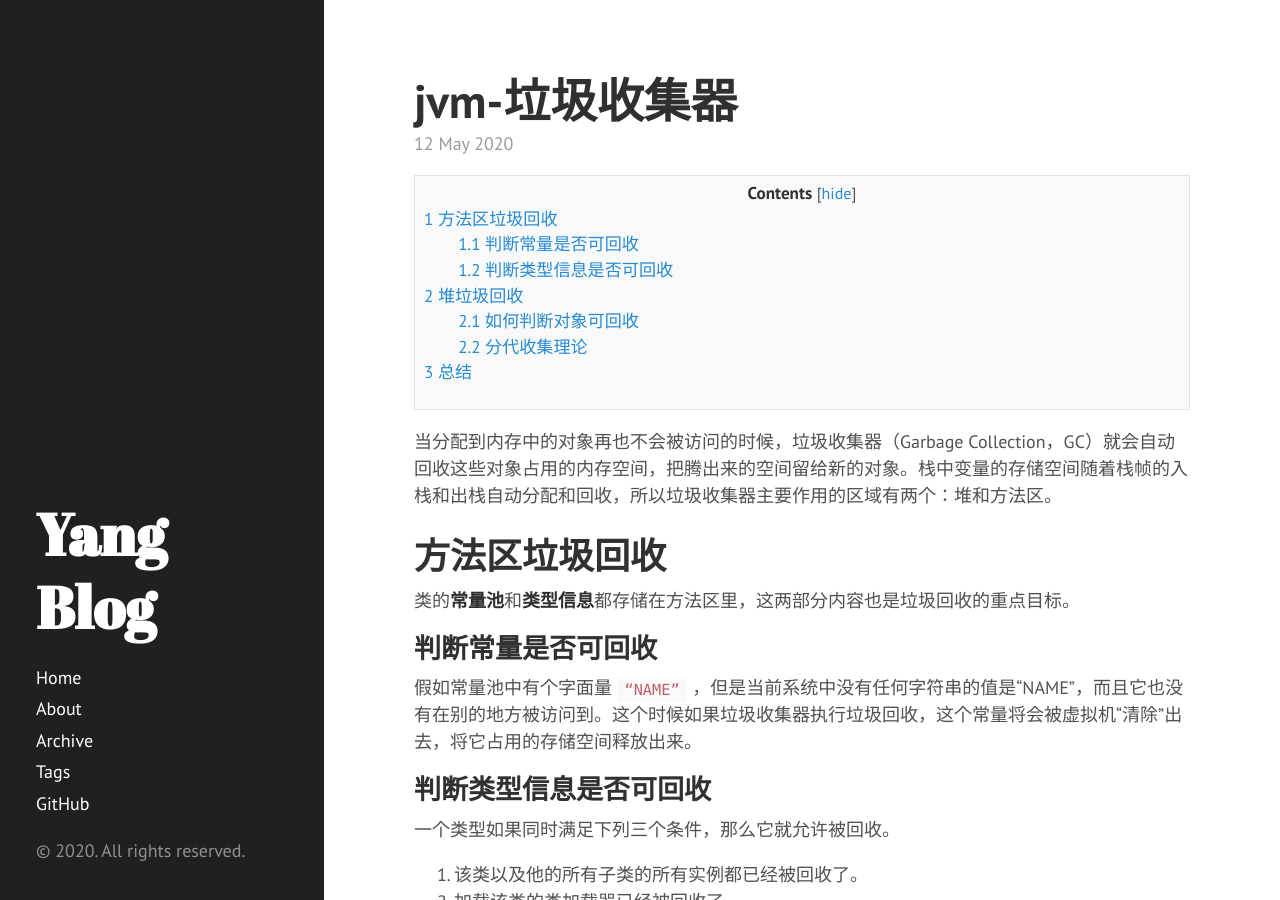
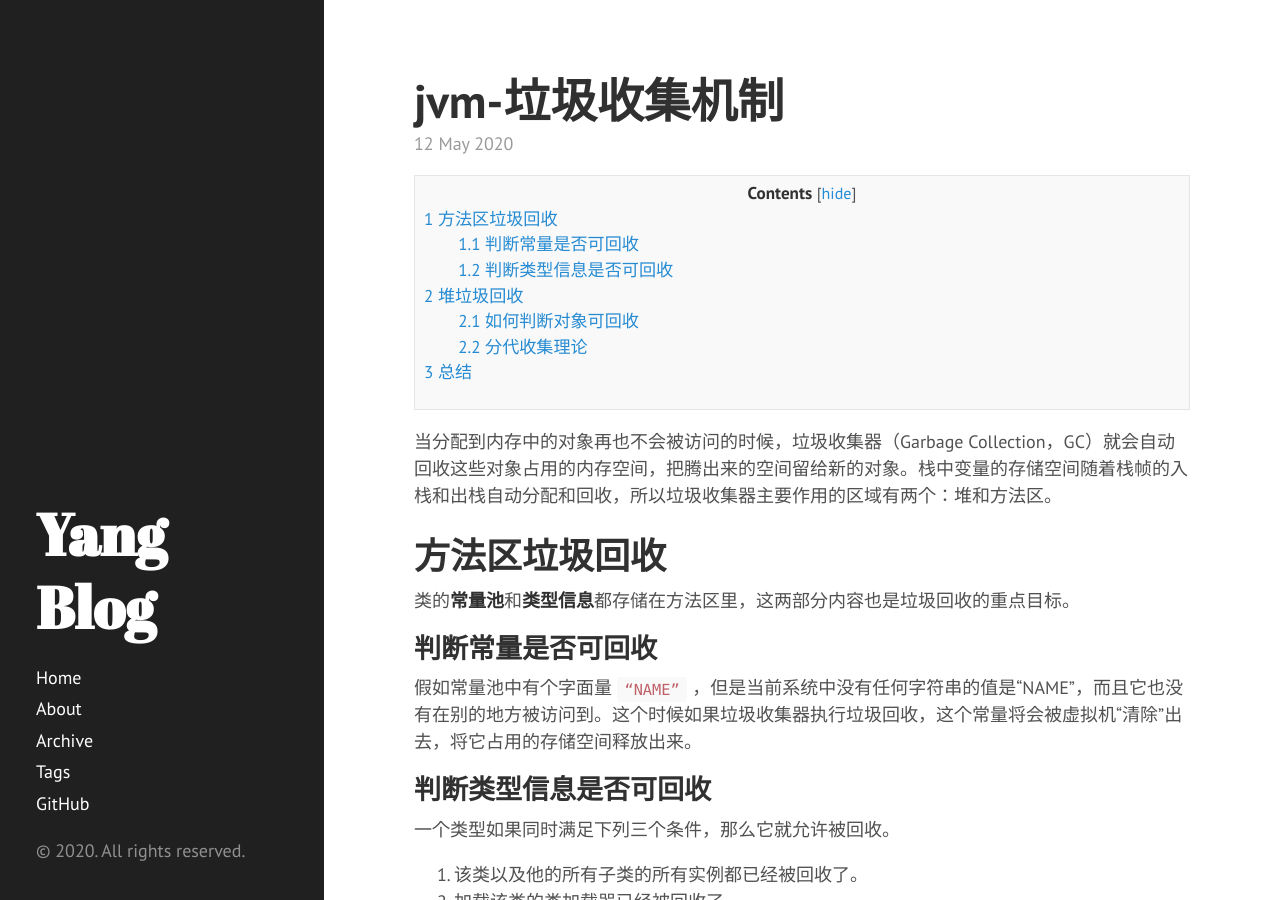
Before and after one commit to diego1109/diego1109.github.io, a Jekyll site: the page built from _posts/2020-05-12-jvm-garbage-collection-theory.md, in a window 1280 px wide and 900 px high. Built offline with Jekyll 4.4.1, drawn with Linux system fonts in a browser that asks for light colours; nearby versions of some CDN libraries; comment, search, counter and statistics services are not loaded.

Commit message:
blog: rename

```diff
--- a/_posts/2020-05-12-jvm-garbage-collection-theory.md
+++ b/_posts/2020-05-12-jvm-garbage-collection-theory.md
@@ -1,6 +1,6 @@
 ---
 layout: post
-title: jvm-垃圾收集器
+title: jvm-垃圾收集机制
 date: 2020-05-12
 categories: 学习笔记
 tags: Jvm
```
